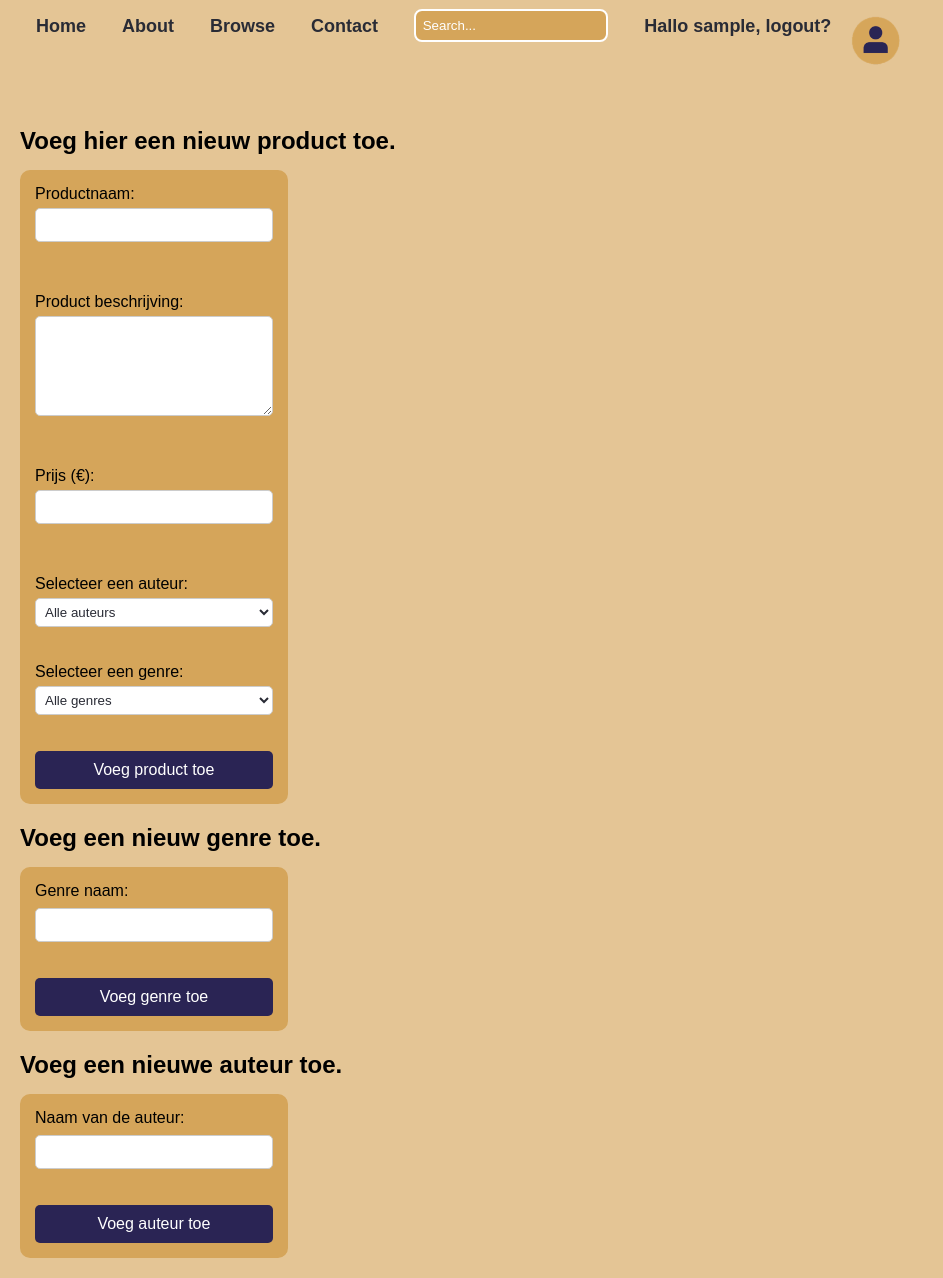
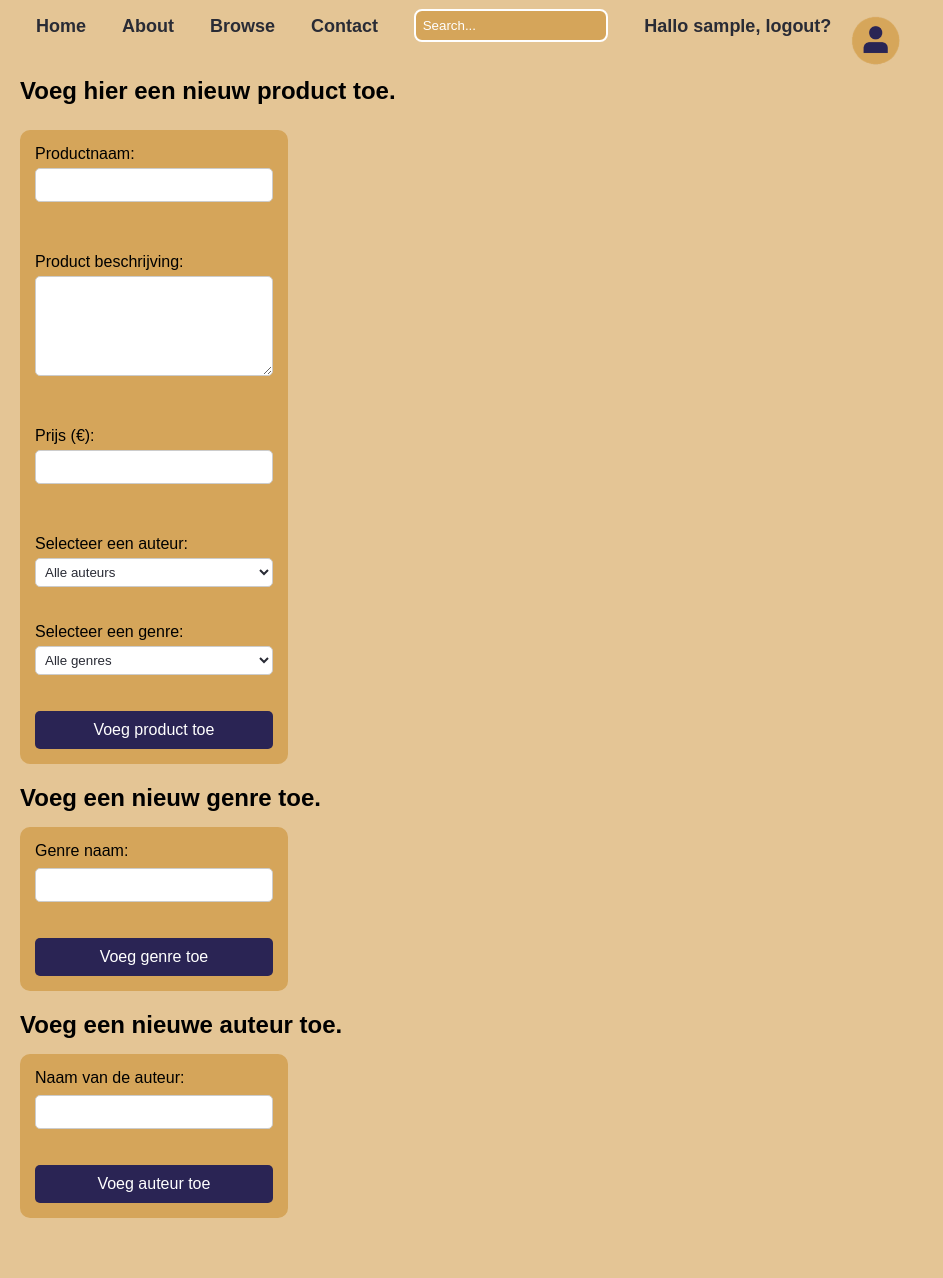
Before and after one commit to Audrey550/Online-Bookshop, a PHP site: page /admin.php in a window 1280 px wide. Shown: the whole page, without its empty margins (0-943 px from the left). After the commit the page ends 1218 px from the top, so only its background shows below. Run offline with PHP 8.4, Linux system fonts and the light colour scheme; the visitor is signed in with stand-in values (Sample User, id 1); data that the repository does not hold is empty.

Commit message:
Style: added a gap to the titlle of the forms on the admin page

```diff
--- a/css/admin.css
+++ b/css/admin.css
@@ -76,6 +76,7 @@ nav input{
     display: flex;
     flex-direction: column;
     width: 48%;
+    margin-top: -50px;
 }
 
 .form-section h2{
@@ -92,6 +93,7 @@ nav input{
     flex-direction: column;
     padding: 15px;
     width: 45%;
+    margin-top: 10px;
 }
 
 .product-form label{
```
